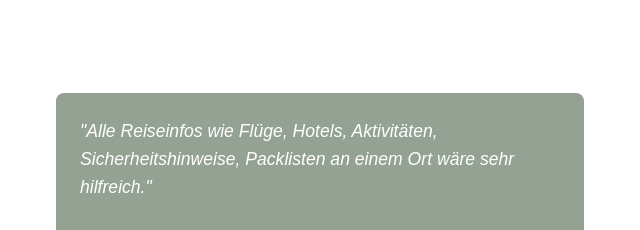
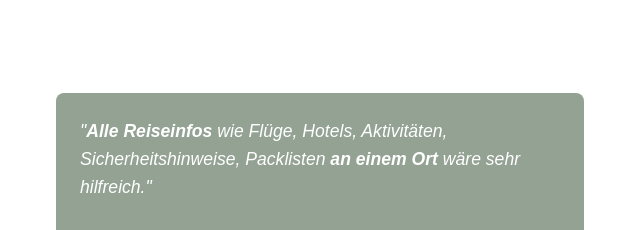
Before and after one commit to LilaKeller/Website-responsive-2, a website: page src/pages/P5_UXUI_Planora.html in a window 1280 px wide. Shown: the part 3995-4225 px from the top of the page, 24-664 px from the left. Drawn offline with Linux system fonts and the light colour scheme.

Commit message:
Update P5_UXUI_Planora.html: Made 'Alle Reiseinfos' and 'an einem Ort' bold in the quote

```diff
--- a/src/pages/P5_UXUI_Planora.html
+++ b/src/pages/P5_UXUI_Planora.html
@@ -468,7 +468,7 @@
                 <div style="flex:1;">
                     <div style="background:#94A293;padding:1.5rem;border-radius:8px;margin:0 0 1rem 0;">
                         <p style="font-size:1.1rem;font-style:italic;color:#fff;margin:0 0 2rem 0;line-height:1.6;">
-                            "Alle Reiseinfos wie Flüge, Hotels, Aktivitäten, Sicherheitshinweise, Packlisten an einem Ort wäre sehr hilfreich."
+                            "<strong>Alle Reiseinfos</strong> wie Flüge, Hotels, Aktivitäten, Sicherheitshinweise, Packlisten <strong>an einem Ort</strong> wäre sehr hilfreich."
                         </p>
                         <p style="font-size:1rem;font-weight:600;color:#fff;margin:0;line-height:1.4;">
                             → Bedürfnis nach All-in-One-Lösung
```
